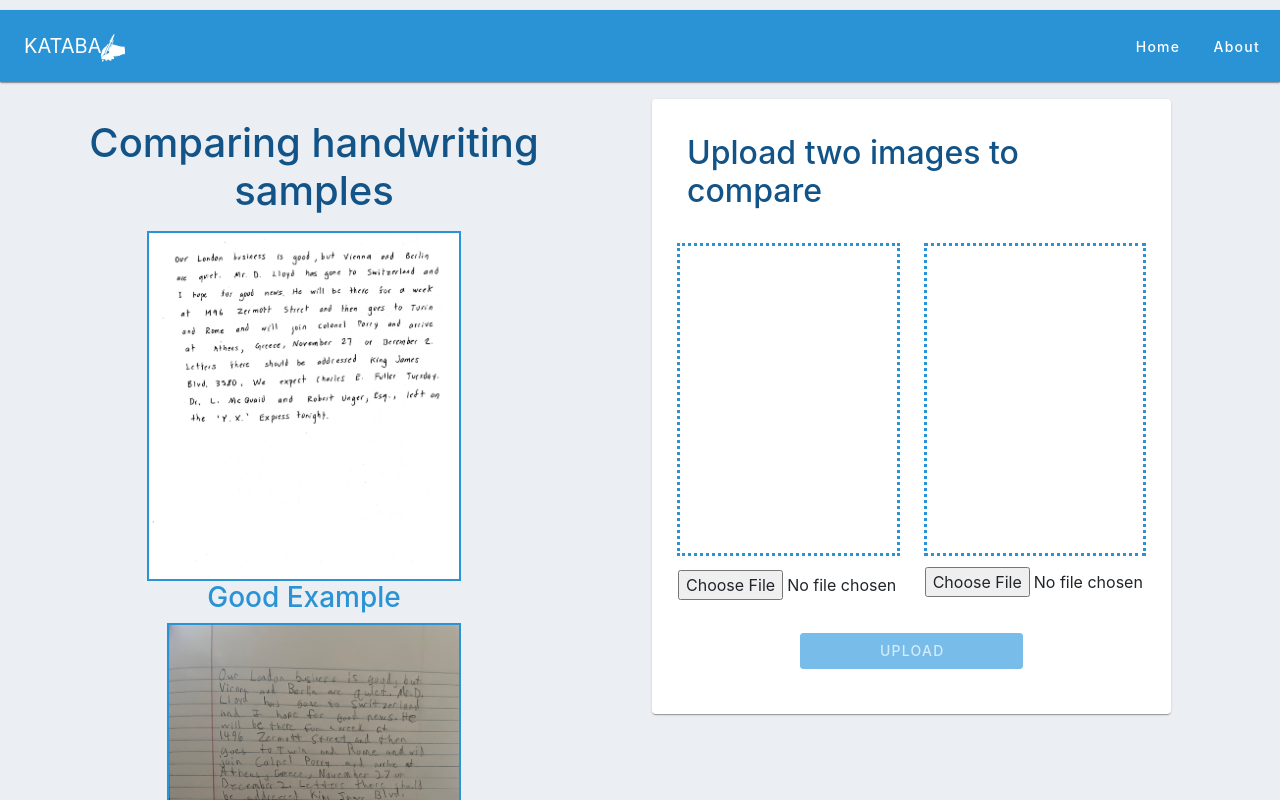
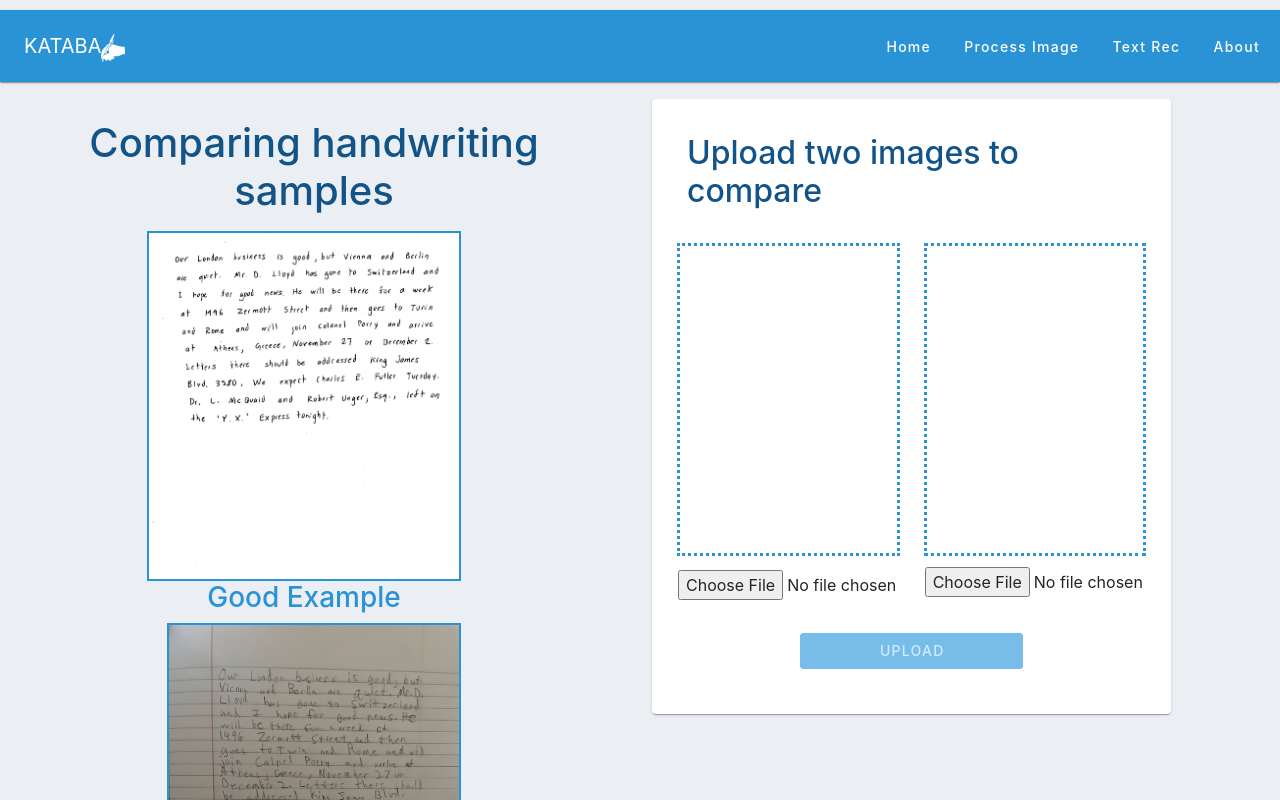
Before and after one commit to CS4360-Senior-Project/UI, a Vue app in the folder image-comparison/: page / in a window 1280 px wide. Shown: the top 800 px of the page. Built offline with nearby package versions, Linux system fonts and the light colour scheme.

Commit message:
Adds extra pages

```diff
--- a/image-comparison/src/components/app-header.vue
+++ b/image-comparison/src/components/app-header.vue
@@ -22,9 +22,15 @@
             </v-btn>
 
             <!-- Route to Image Processing Page -->
-            <!-- <v-btn variant="text" color="white">
+            <v-btn variant="text" color="white">
                 <router-link to="/imageprocessing" class="headline text-decoration-none text-white text-capitalize">Process Image</router-link>
-            </v-btn>   -->
+            </v-btn>
+
+
+            <!-- Route to Read Image Page -->
+            <v-btn variant="text" color="white">
+                <router-link to="/readimage" class="headline text-decoration-none text-white text-capitalize">Text Rec</router-link>
+            </v-btn>
 
             <!-- Route to About Page -->
             <v-btn variant="text" color="white">
--- a/image-comparison/src/router/index.js
+++ b/image-comparison/src/router/index.js
@@ -2,6 +2,7 @@ import { createRouter, createWebHistory } from 'vue-router'
 import HomeView from '../views/HomeView.vue'
 import AboutView from '../views/AboutView.vue'
 import ImageProcessingView from '../views/ImageProcessingView.vue'
+import readImageView from '../views/readImageView.vue'
 
 const router = createRouter({
   history: createWebHistory(import.meta.env.BASE_URL),
@@ -20,6 +21,11 @@ const router = createRouter({
       path: '/imageprocessing',
       name: 'imageprocessing',
       component: ImageProcessingView
+    },
+    {
+      path: '/readimage',
+      name: 'readimage',
+      component: readImageView
     }
   ]
 })
--- a/image-comparison/src/vue.config.js
+++ b/image-comparison/src/vue.config.js
@@ -1,5 +1,5 @@
 module.exports = {
     devServer: {
-      port: 5173
+      port: 8000
     }
 }
```
